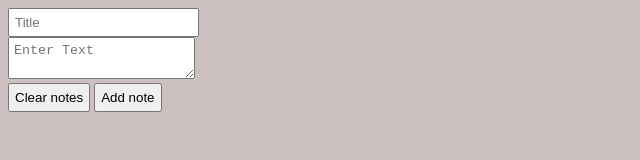
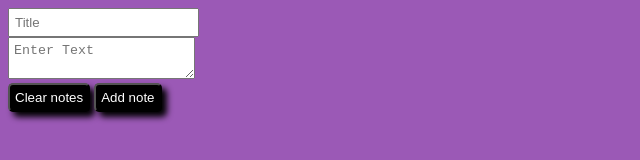
Before and after one commit to KSHITIJBITHEL/searchnote, a browser extension: page searchnote/sidebar/sidebar.html in a window 1280 px wide. Shown: the whole page, without its empty margins (0-640 px from the left). Drawn offline with Linux system fonts and the light colour scheme.

Commit message:
added color to sidebar

```diff
--- a/searchnote/sidebar/sidebar.html
+++ b/searchnote/sidebar/sidebar.html
@@ -6,15 +6,15 @@
 
   </head>
 
-<body style="background: #CDC0C0">
+<body style="background: #9b59b6">
   <div class="outer-wrapper">
     <div class="new-note">
       <input type="text" placeholder="Title" style="padding: 5px">
       <br>
       <textarea placeholder="Enter Text" style="padding: 5px"></textarea>
       <br>
-      <button class="clear" style="padding: 5px;cursor: pointer;" >Clear notes</button>
-      <button class="add" style="padding: 5px;cursor: pointer;">Add note</button>
+      <button class="clear" style="padding: 5px;cursor: pointer;background: black; color: white;box-shadow: 5px 5px 6px rgba(0,0,0);border-radius: 5px;" >Clear notes</button>
+      <button class="add" style="padding: 5px;cursor: pointer; background: black; color: white;box-shadow: 5px 5px 6px rgba(0,0,0);border-radius: 5px;">Add note</button>
       <div class="clearfix" ></div>
     </div>
 
```
